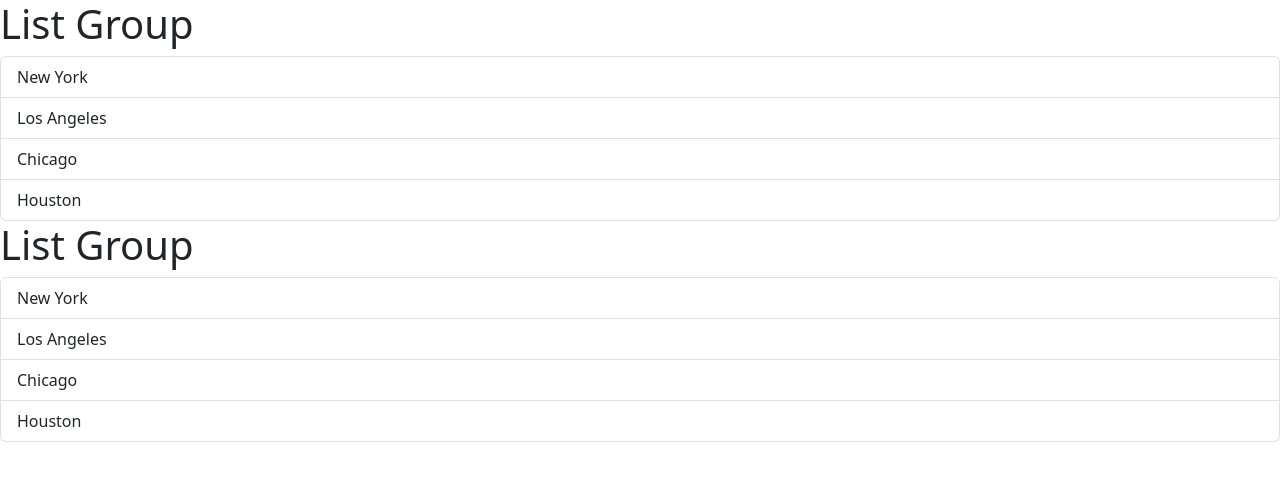
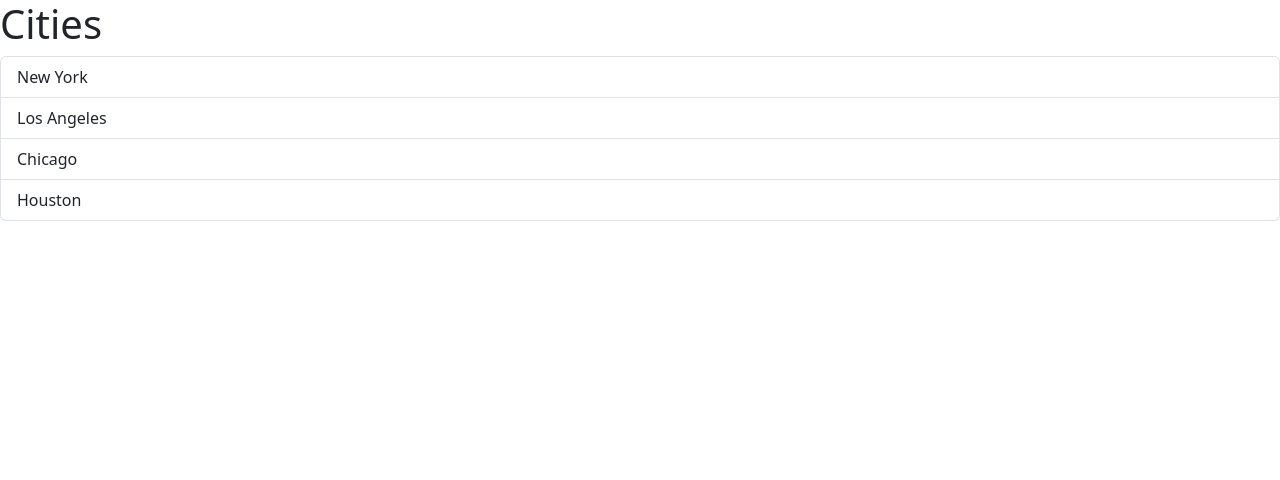
Before and after one commit to PritoM-Debnath/Learn-reactjs, a React (Vite) app in the folder react-app/: page / in a window 1280 px wide. Shown: the top 480 px of the page. Built offline with nearby package versions, Linux system fonts and the light colour scheme.

Commit message:
Added Passing data via prop

```diff
--- a/react-app/src/App.tsx
+++ b/react-app/src/App.tsx
@@ -1,7 +1,13 @@
-import ListGroup from './components/ListGroup';
+import ListGroup from "./components/ListGroup";
 
-function App(){
-    return <div><ListGroup /><ListGroup/></div>;
+function App() {
+  const items = ["New York", "Los Angeles", "Chicago", "Houston"];
+
+  return (
+    <div>
+      <ListGroup items={items} heading="Cities"/>
+    </div>
+  );
 }
 
 export default App;
--- a/react-app/src/components/ListGroup.tsx
+++ b/react-app/src/components/ListGroup.tsx
@@ -1,8 +1,10 @@
 import {useState} from "react";
 
-function ListGroup() {
-  const items = ["New York", "Los Angeles", "Chicago", "Houston"];
-
+interface Props {
+  items: string[];
+  heading: string;
+}
+function ListGroup({items, heading}:Props) {
   //Hook
   const [selectedIndex, setSelectedIndex] = useState(-1);
   //arr[0] // variable (selectedIndex)
@@ -17,7 +19,7 @@
   return (
     // this is fragment syntax, which allows us to return multiple elements
     <>
-      <h1>List Group</h1>
+      <h1>{heading}</h1>
       {getMessage()}
       <ul className="list-group">
         {items.map((item, index) => (
```
